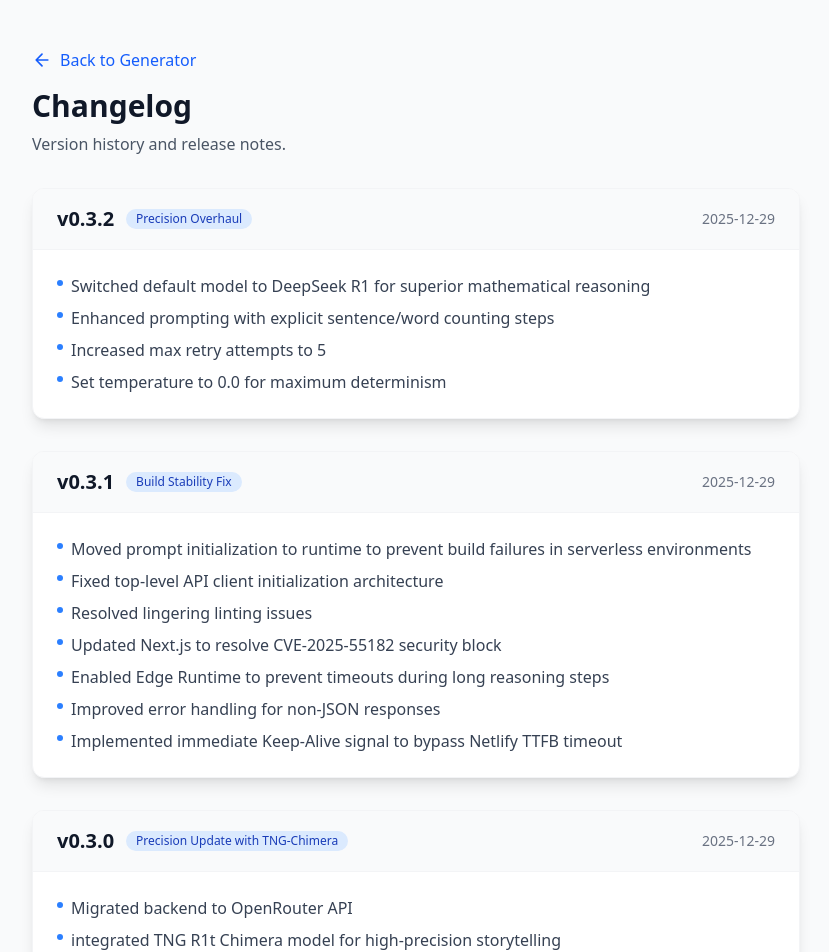
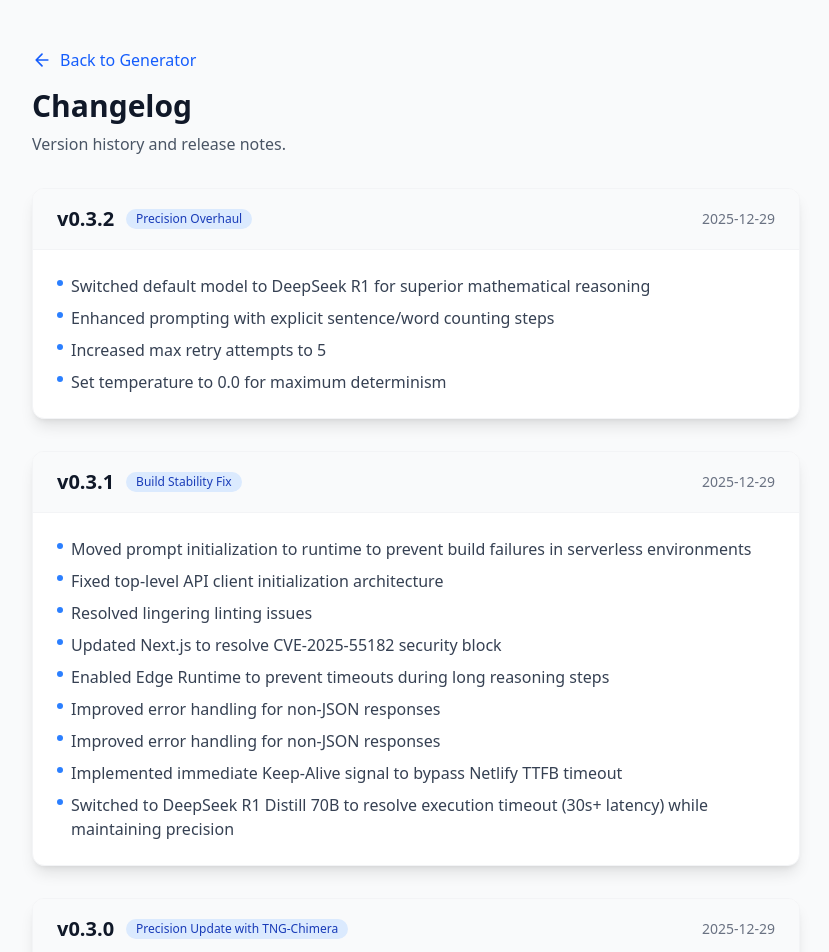
Before and after one commit to rotwurstesser/lix-tool, a Next.js app: page /changelog in a window 1280 px wide. Shown: the top 952 px of the page, without its empty margins (224-1053 px from the left). Built offline with nearby package versions, Linux system fonts and the light colour scheme.

Commit message:
fix: Switch to DeepSeek R1 Distill 70B (v0.3.3) to resolve timeout while maintaining precision

```diff
--- a/app/api/generate/route.ts
+++ b/app/api/generate/route.ts
@@ -71,8 +71,8 @@ Total: 25 words, 3 long words. Matches.
 The generated story goes here.
 </text>`;
 
-    // Default to DeepSeek R1 for better reasoning on strict constraints
-    const selectedModel = model || 'deepseek/deepseek-r1';
+    // Default to DeepSeek R1 Distill 70B for better reasoning AND speed
+    const selectedModel = model || 'deepseek/deepseek-r1-distill-llama-70b';
 
     // Create a stream to send updates to the client
     const stream = new ReadableStream({
--- a/app/changelog/page.tsx
+++ b/app/changelog/page.tsx
@@ -23,7 +23,9 @@ export default function ChangelogPage() {
         'Updated Next.js to resolve CVE-2025-55182 security block',
         'Enabled Edge Runtime to prevent timeouts during long reasoning steps',
         'Improved error handling for non-JSON responses',
-        'Implemented immediate Keep-Alive signal to bypass Netlify TTFB timeout'
+        'Improved error handling for non-JSON responses',
+        'Implemented immediate Keep-Alive signal to bypass Netlify TTFB timeout',
+        'Switched to DeepSeek R1 Distill 70B to resolve execution timeout (30s+ latency) while maintaining precision'
       ]
     },
     {
```
Also changed, not shown: 1 other file (tests, documents, lock files or other folders).
